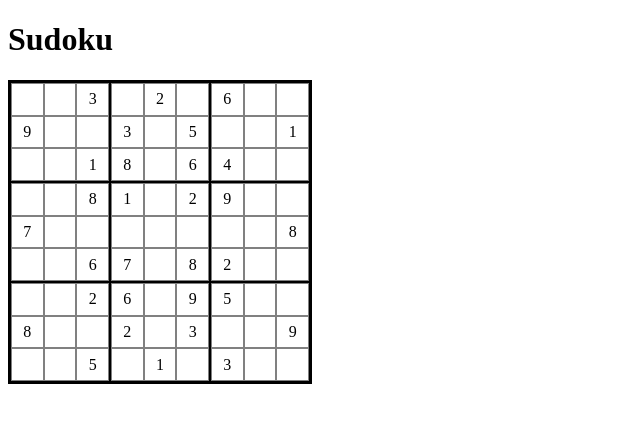
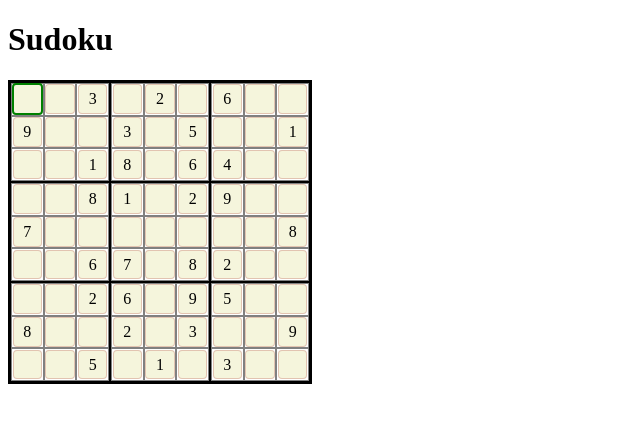
Before and after one commit to wveit/sudoku-react, a React (Vite) app: page / in a window 1280 px wide. Shown: the top 422 px of the page, without its empty margins (0-640 px from the left). Built offline with nearby package versions, Linux system fonts and the light colour scheme.

Commit message:
Can select cell; Some board styling

```diff
--- a/src/App.tsx
+++ b/src/App.tsx
@@ -1,13 +1,20 @@
+import { useState } from "react";
 import { SudokuBoard } from "./components/SudokuBoard";
 import { puzzle1String, parsePuzzle } from "./sudokulib/puzzles";
 
 const puzzle = parsePuzzle(puzzle1String);
 
 export default function App() {
+  const [selectedCell, setSelectedCell] = useState(0);
+
   return (
     <div>
       <h1>Sudoku</h1>
-      <SudokuBoard puzzle={puzzle} />
+      <SudokuBoard
+        puzzle={puzzle}
+        onCellClick={setSelectedCell}
+        selectedCell={selectedCell}
+      />
     </div>
   );
 }
--- a/src/components/SudokuBoard.tsx
+++ b/src/components/SudokuBoard.tsx
@@ -5,12 +5,32 @@ type Puzzle = number[];
 
 interface SudokuBoardProps {
   puzzle: Puzzle;
+  onCellClick: (index: number) => void;
+  selectedCell: number;
 }
 
-export function SudokuBoard({ puzzle }: SudokuBoardProps) {
-  const puzzleElements: ReactElement[] = puzzle.map((val, index) => (
-    <div key={index}>{val || " "}</div>
+export function SudokuBoard({
+  puzzle,
+  onCellClick,
+  selectedCell,
+}: SudokuBoardProps) {
+  function classNames(value: number, index: number) {
+    let className = "SudokuBoard--cellContent";
+    if (index === selectedCell)
+      className += " SudokuBoard--cellContent-selected";
+    return className;
+  }
+
+  const puzzleElements: ReactElement[] = puzzle.map((value, index) => (
+    <div
+      key={index}
+      className={classNames(value, index)}
+      onClick={() => onCellClick(index)}
+    >
+      {value || null}
+    </div>
   ));
+
   return <SudokuGrid>{puzzleElements}</SudokuGrid>;
 }
 
--- a/src/styles/SudokuBoard.css
+++ b/src/styles/SudokuBoard.css
@@ -19,4 +19,23 @@
   display: flex;
   justify-content: center;
   align-items: center;
+  position: relative;
 }
+
+.SudokuBoard--cellContent {
+  display: flex;
+  justify-content: center;
+  align-items: center;
+  cursor: pointer;
+
+  width: 90%;
+  height: 90%;
+  border-radius: 4px;
+  border: 1px solid rgba(165, 42, 42, 0.242);
+  position: absolute;
+  background-color: beige;
+}
+
+.SudokuBoard--cellContent-selected {
+  border: 2px solid green;
+}
```
Also changed, not shown: 1 other file (tests, documents, lock files or other folders).
